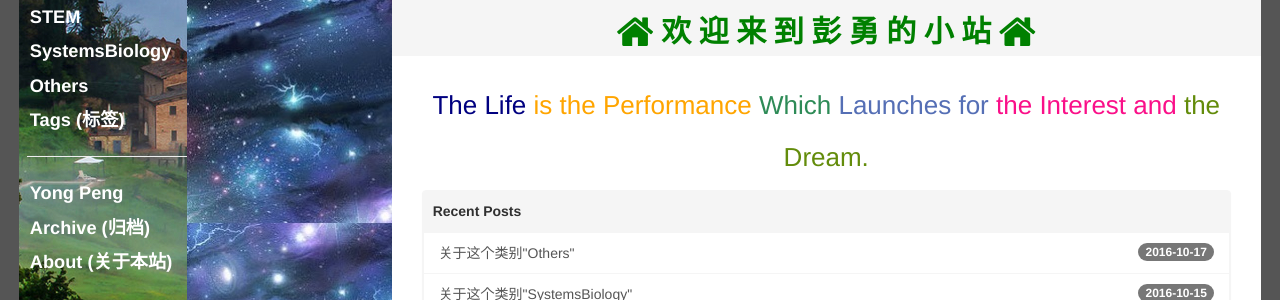
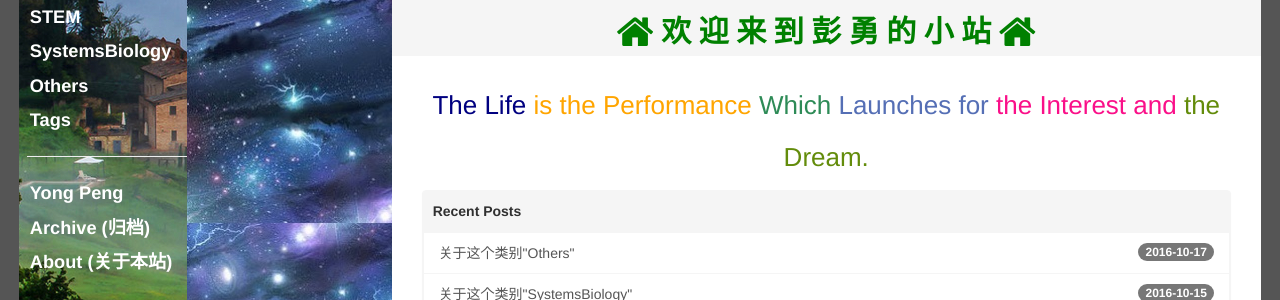
Before and after one commit to CTLife/CTLife.github.io, a Jekyll site: the page built from index.html, in a window 1280 px wide. Shown: the part 270-570 px from the top of the page. Built offline with Jekyll 4.4.1, drawn with Linux system fonts in a browser that asks for light colours; Markdown is read by kramdown in place of the engine named in the settings; the list of posts is cut into pages by our own code.

Commit message:
Update _config.yml

```diff
--- a/_config.yml
+++ b/_config.yml
@@ -30,7 +30,7 @@
   shortname: ctlife
 
 # 主题设置，自动激活某个标签
-#active: Bioinformatics
+active: Tags
 
 # 首页除了最新文章外显示分类
 #cates:
@@ -39,7 +39,7 @@
 
 # 中文本地化
 locals:
-  tags: Tags (标签)
+  tags: Tags
   YongPeng: Yong Peng
   archive: Archive (归档)
   about: About (关于本站)
```
